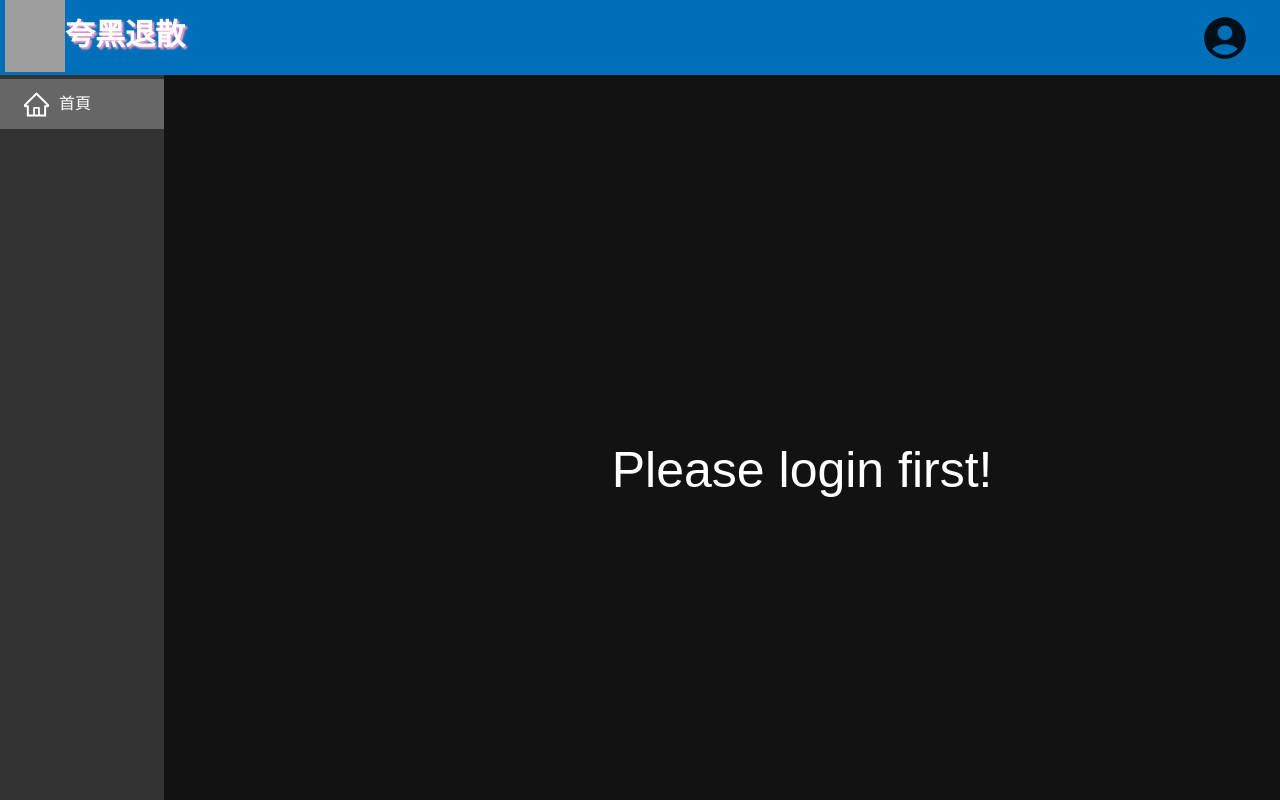
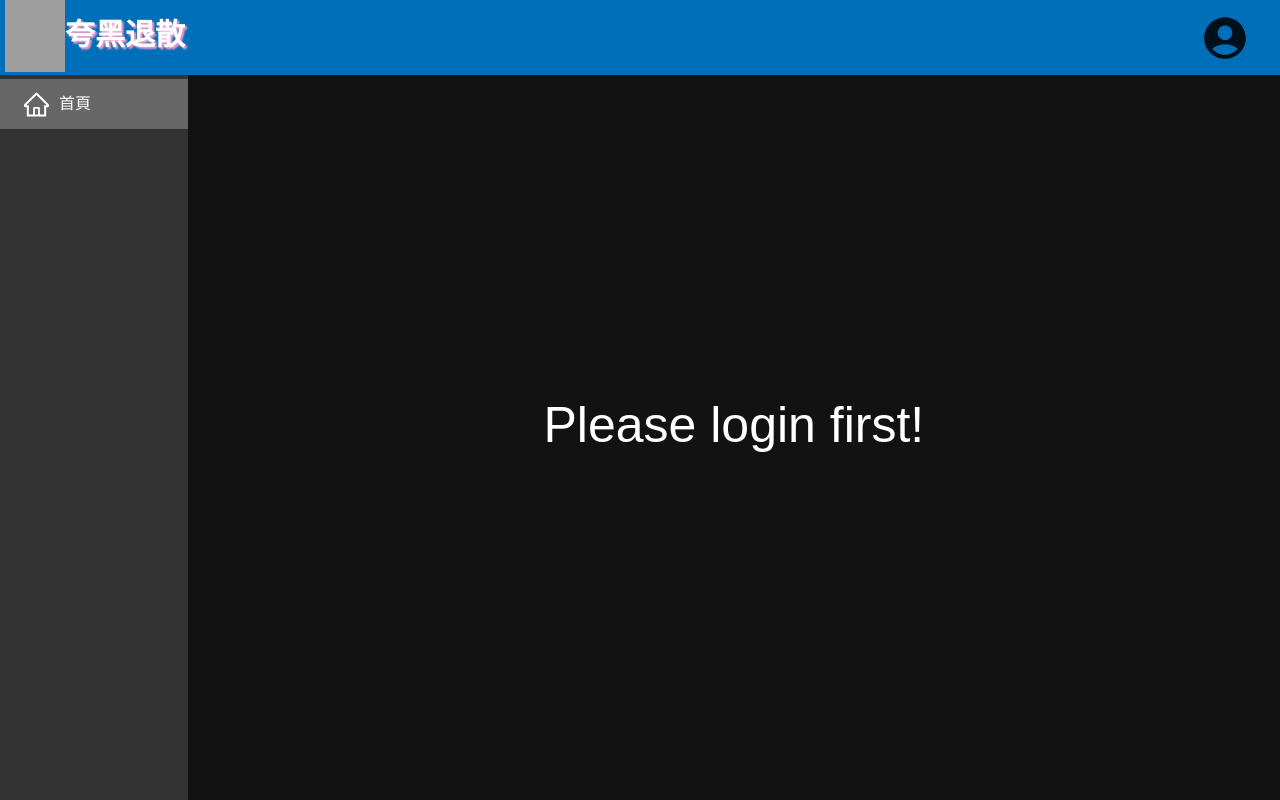
Before and after one commit to SonicBenz0408/Web_Final, a React (Create React App) app in the folder frontend/: page / in a window 1280 px wide. Built offline with nearby package versions, Linux system fonts and the light colour scheme; no server answers; grey boxes are pictures that could not be loaded; a web font is replaced by a local one.

Commit message:
final version

```diff
--- a/frontend/src/Containers/homePage.css
+++ b/frontend/src/Containers/homePage.css
@@ -5,8 +5,6 @@
     display: flex;
     align-items: center;
     justify-content: center;
-    padding-top: 90px;
-    margin-left: 160px;
 }
 
 .not-login h1{
--- a/frontend/src/Containers/signIn.js
+++ b/frontend/src/Containers/signIn.js
@@ -93,11 +93,6 @@ const SignIn = ({ username, password, nowUser, sendData,/* setSignedIn,*/ setUse
                         onChange={handleChange(setPassword)}
                     />
                 </Form.Item>
-                <Form.Item>
-                    <Form.Item noStyle>
-                        <Checkbox checked={keep} onChange={handleKeep(setKeep)}>記住我的帳號</Checkbox>
-                    </Form.Item>
-                </Form.Item>
 
                 <Form.Item className="login-button-container">
                     <Button type="primary" htmlType="submit" className="login-form-button" onClick={sendLogin}>
```
